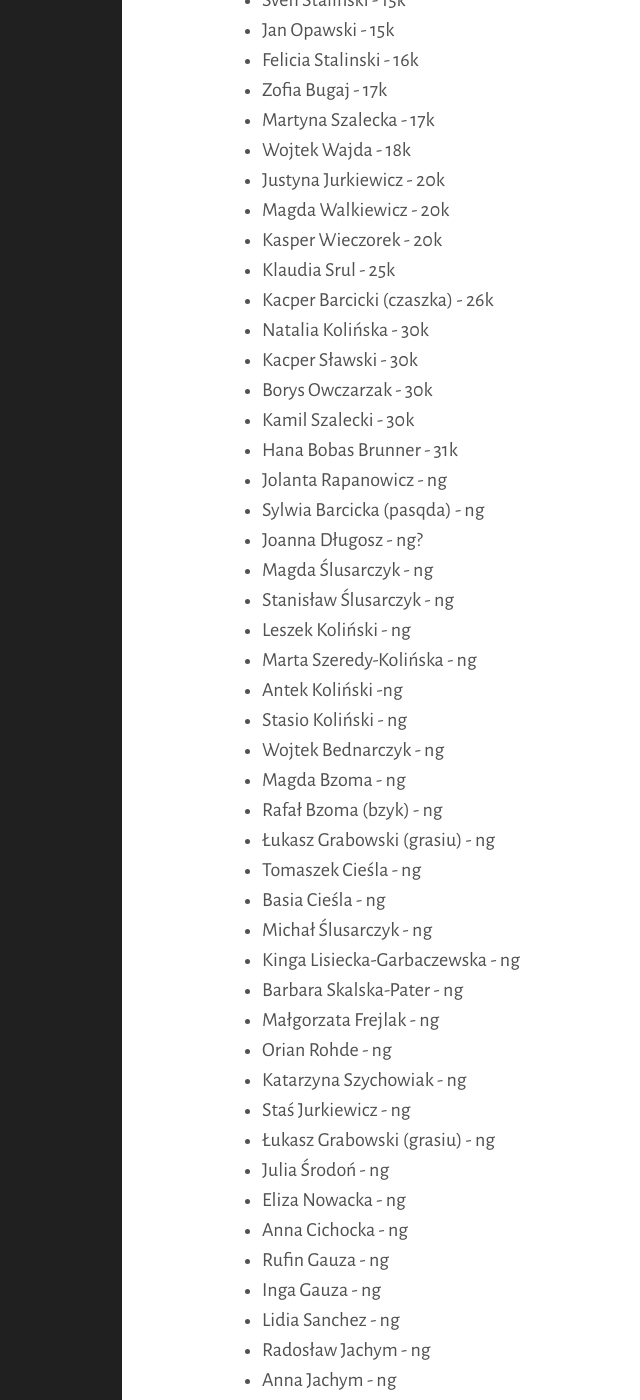
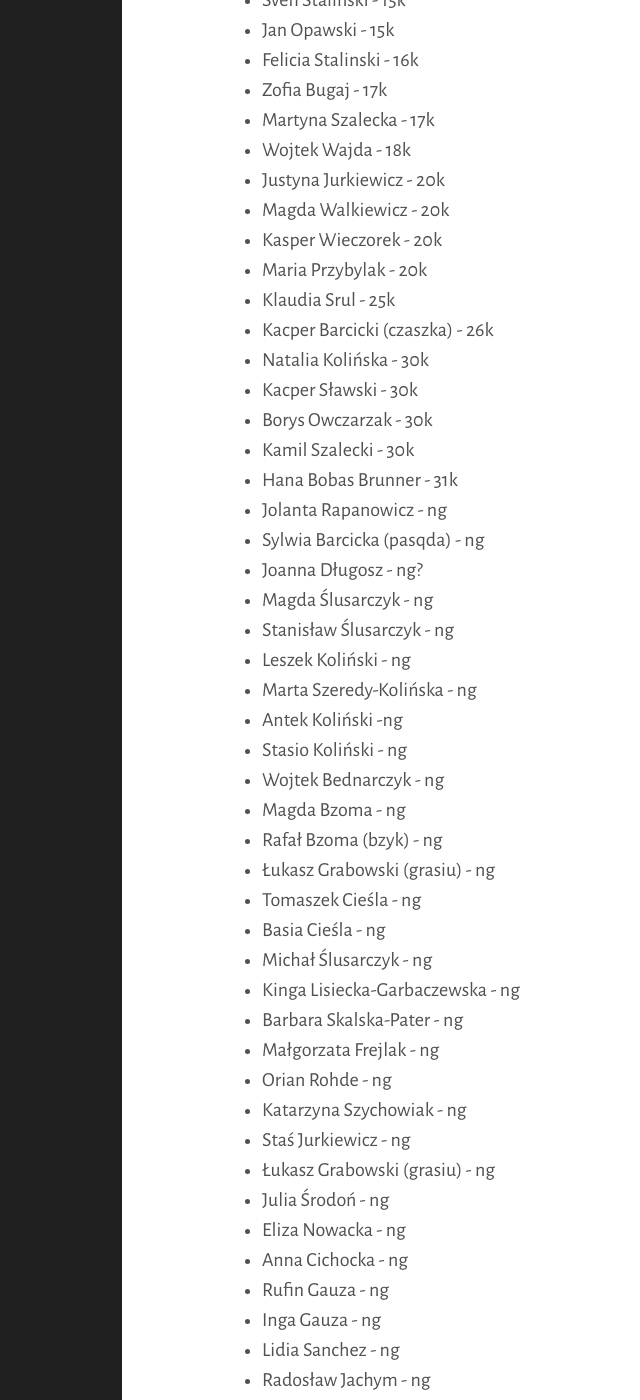
Before and after one commit to tasuki/lsg, a Jekyll site: the page built from zarejestrowani.md, in a window 1280 px wide and 1400 px high, scrolled down 1645 px. Shown: the whole window, without its empty margins (238-878 px from the left). Built offline with Jekyll 4.4.1, drawn with Linux system fonts in a browser that asks for light colours; nearby versions of some CDN libraries; some of the changed text lies outside the part shown.

Commit message:
Update zarejestrowani.md

```diff
--- a/zarejestrowani.md
+++ b/zarejestrowani.md
@@ -65,6 +65,7 @@ Zarejestrowani uczestnicy (mniej więcej wg siły):
 - Justyna Jurkiewicz - 20k
 - Magda Walkiewicz - 20k
 - Kasper Wieczorek - 20k
+- Maria Przybylak - 20k
 - Klaudia Srul - 25k
 - Kacper Barcicki (czaszka) - 26k
 - Natalia Kolińska - 30k
```
Also changed, not shown: other parts of zarejestrowani.md (+1 -0 lines).
